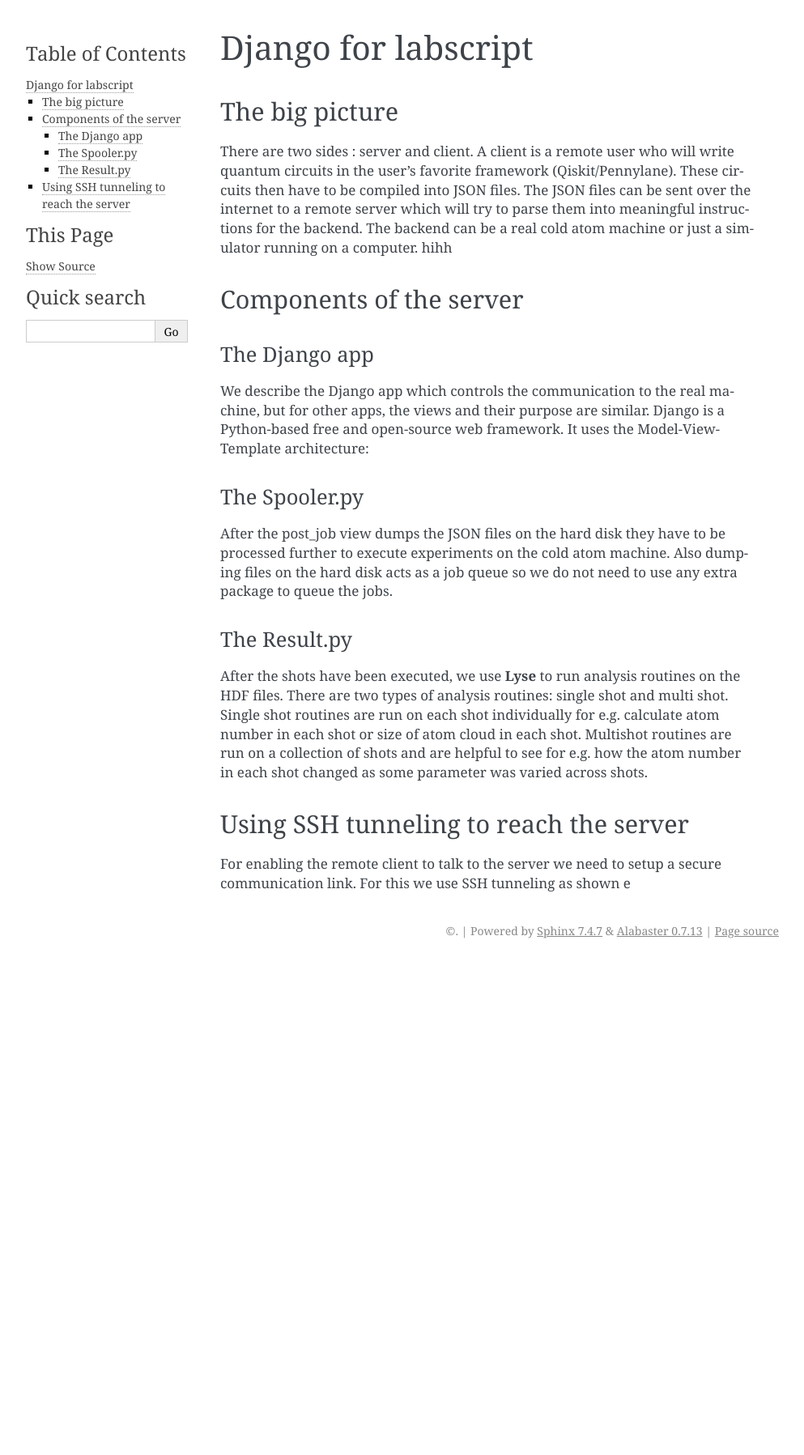
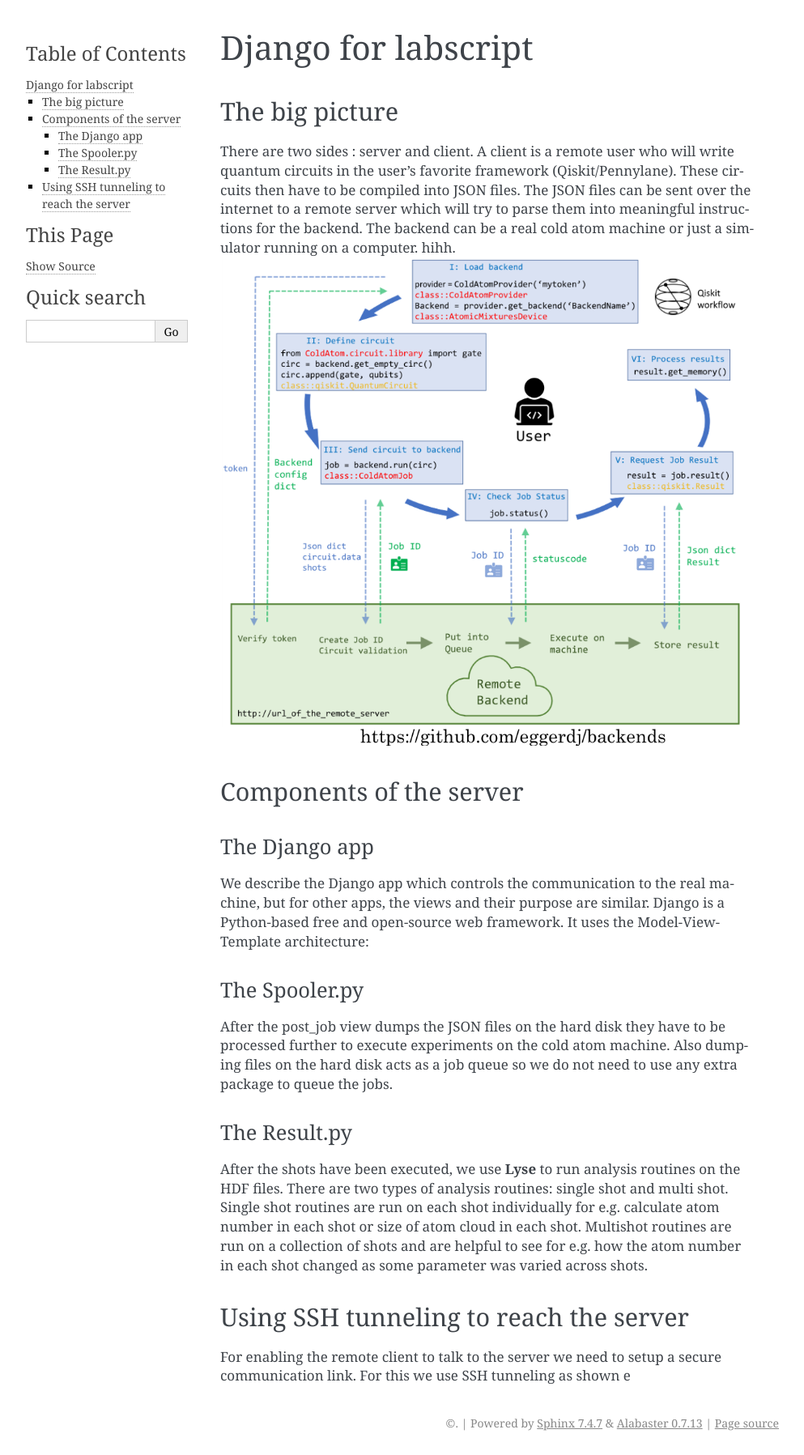
Before and after one commit to synqs/labscript-qc, a Sphinx documentation site: the page built from docs/user_guide_test.md, in a window 1280 px wide. Shown: the whole page at 81% size, without its empty margins (148-1141 px from the left). Built offline with Sphinx 7.4.7, drawn with Linux system fonts in a browser that asks for light colours; before the commit the page ends 1189 px from its top, so only the background shows below that.

Commit message:
Update user_guide_test.md

```diff
--- a/docs/user_guide_test.md
+++ b/docs/user_guide_test.md
@@ -1,7 +1,8 @@
 # Django for labscript
 
 ## The big picture
-There are two sides : server and client. A client is a remote user who will write quantum circuits in the user's favorite framework (Qiskit/Pennylane). These circuits then have to be compiled into JSON files. The JSON files can be sent over the internet to a remote server which will try to parse them into meaningful instructions for the backend. The backend can be a real cold atom machine or just a simulator running on a computer. hihh
+There are two sides : server and client. A client is a remote user who will write quantum circuits in the user's favorite framework (Qiskit/Pennylane). These circuits then have to be compiled into JSON files. The JSON files can be sent over the internet to a remote server which will try to parse them into meaningful instructions for the backend. The backend can be a real cold atom machine or just a simulator running on a computer. hihh.
+![](big_pic.png)
 
 ## Components of the server
 
```
